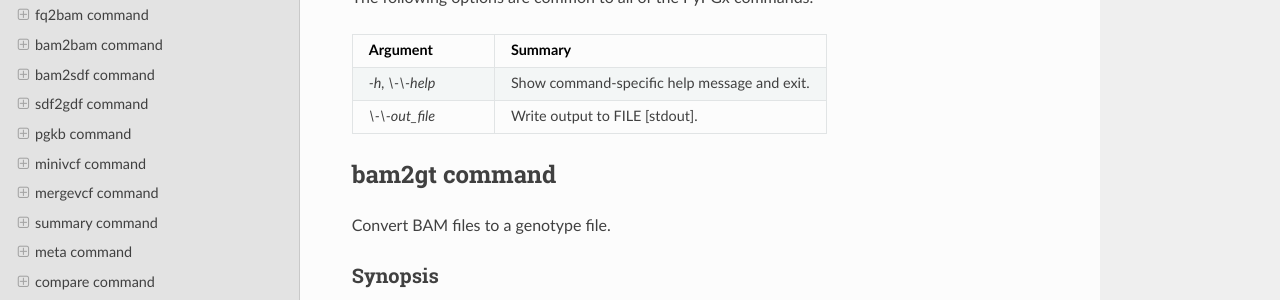
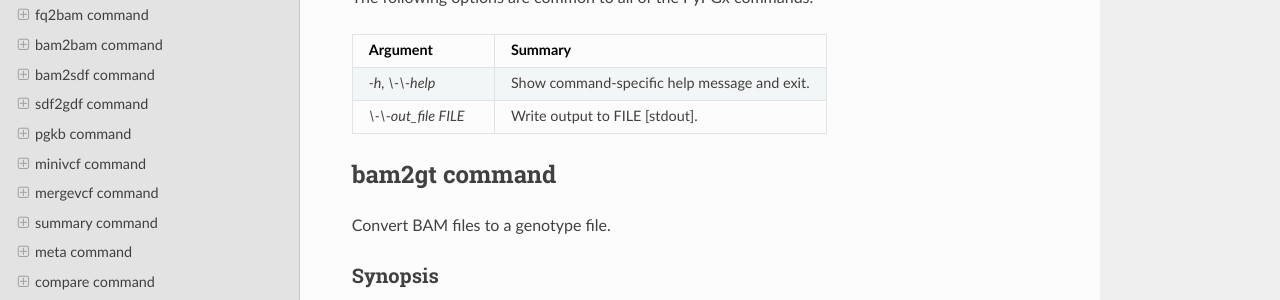
Before and after one commit to sbslee/pypgx, a Sphinx documentation site: the page built from docs/commands.rst, in a window 1280 px wide and 900 px high. Shown: the part 303-603 px from the top of the window. Built offline with Sphinx 7.4.7 and the Read the Docs theme 2.0.0, drawn with Linux system fonts in a browser that asks for light colours.

Commit message:
Upload v0.1.31 changes

```diff
--- a/docs/commands.rst
+++ b/docs/commands.rst
@@ -17,7 +17,7 @@ The following options are common to all of the PyPGx commands.
      - Summary
    * - *-h, \\-\\-help*
      - Show command-specific help message and exit.
-   * - *\\-\\-out_file*
+   * - *\\-\\-out_file FILE*
      - Write output to FILE [stdout].
 
 bam2gt command
```
